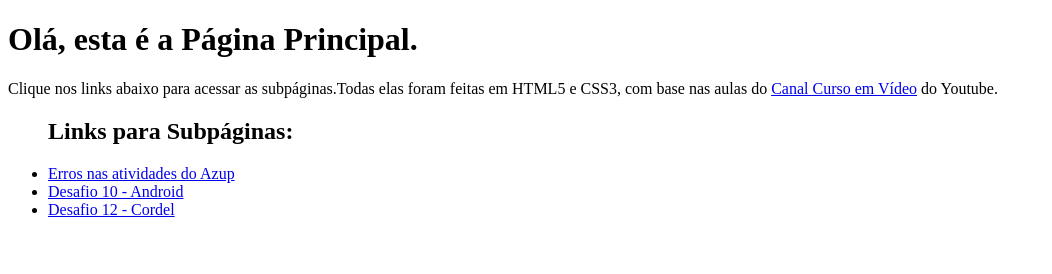
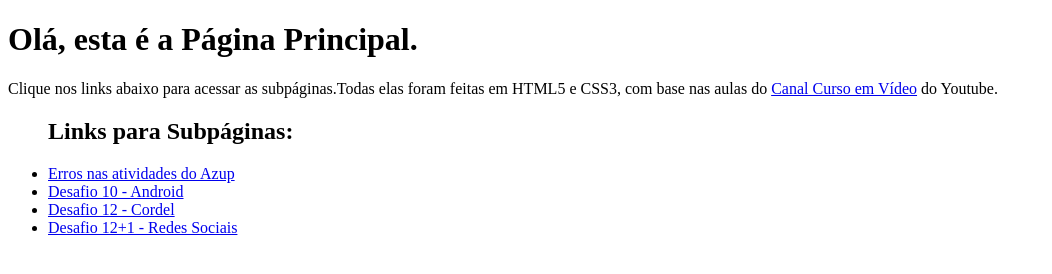
Before and after one commit to DanichelsonHD/DanichelsonHD.github.io, a plain HTML site: page index.html in a window 1280 px wide. Shown: the whole page, without its empty margins (0-1052 px from the left). Drawn offline with Linux system fonts and the light colour scheme.

Commit message:
Update index.html

```diff
--- a/index.html
+++ b/index.html
@@ -14,6 +14,7 @@
         <li><a href="https://danichelsonhd.github.io/html-css/problemadasatividades/">Erros nas atividades do Azup</a>
         <li><a href="https://danichelsonhd.github.io/html-css/desafios/d10%20-%20Resolu%C3%A7%C3%A3o/">Desafio 10 - Android</a>
         <li><a href="https://danichelsonhd.github.io/html-css/desafios/d12%20-%20Resolu%C3%A7%C3%A3o/">Desafio 12 - Cordel</a>
+        <li><a href="https://danichelsonhd.github.io/html-css/desafios/d013/">Desafio 12+1 - Redes Sociais</a>
     </ul>
 </body>
 </html>
```
